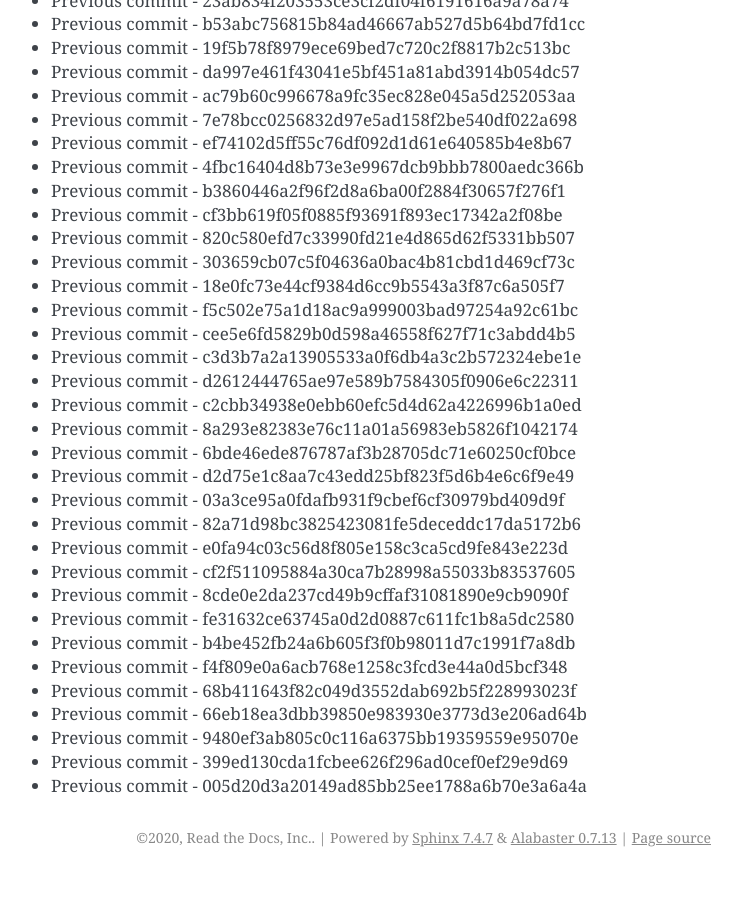
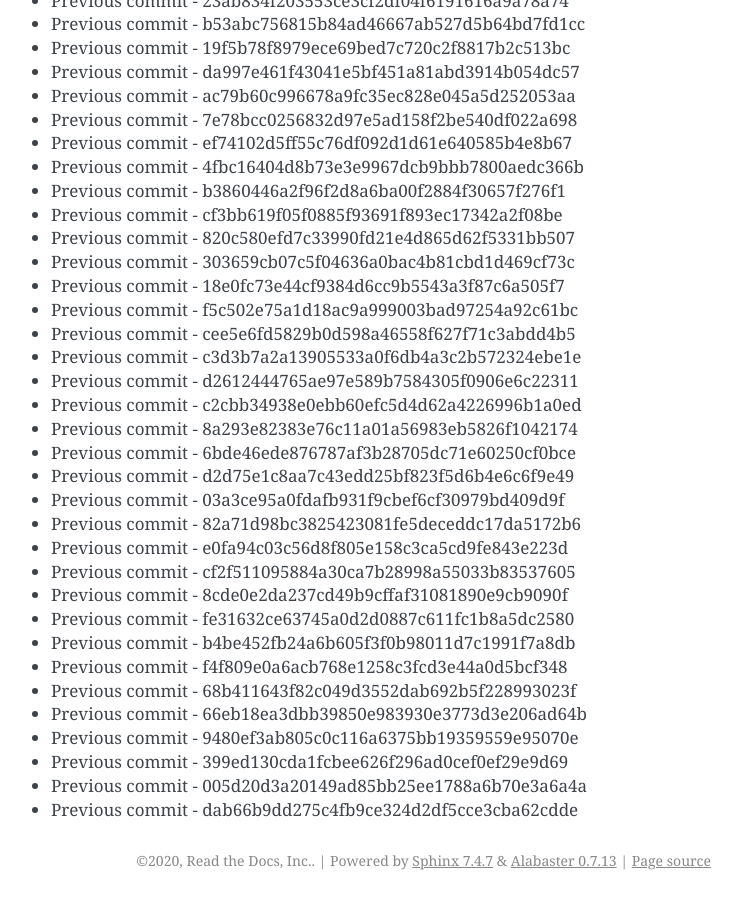
Before and after one commit to readthedocs/rtd-git-stresstest, a Sphinx documentation site: the page built from docs/updates.rst, in a window 1280 px wide and 900 px high, scrolled down 86062 px. Shown: the whole window, without its empty margins (399-1141 px from the left). Built offline with Sphinx 7.4.7, drawn with Linux system fonts in a browser that asks for light colours; before the commit the page ends 86939 px from its top, so only the background shows below that.

Commit message:
Generating commit from previous: dab66b9dd275c4fb9ce324d2df5cce3cba62cdde

```diff
--- a/docs/updates.rst
+++ b/docs/updates.rst
@@ -3648,3 +3648,4 @@ It can be tested for any performance characteristics.
 * Previous commit - 9480ef3ab805c0c116a6375bb19359559e95070e
 * Previous commit - 399ed130cda1fcbee626f296ad0cef0ef29e9d69
 * Previous commit - 005d20d3a20149ad85bb25ee1788a6b70e3a6a4a
+* Previous commit - dab66b9dd275c4fb9ce324d2df5cce3cba62cdde
```
